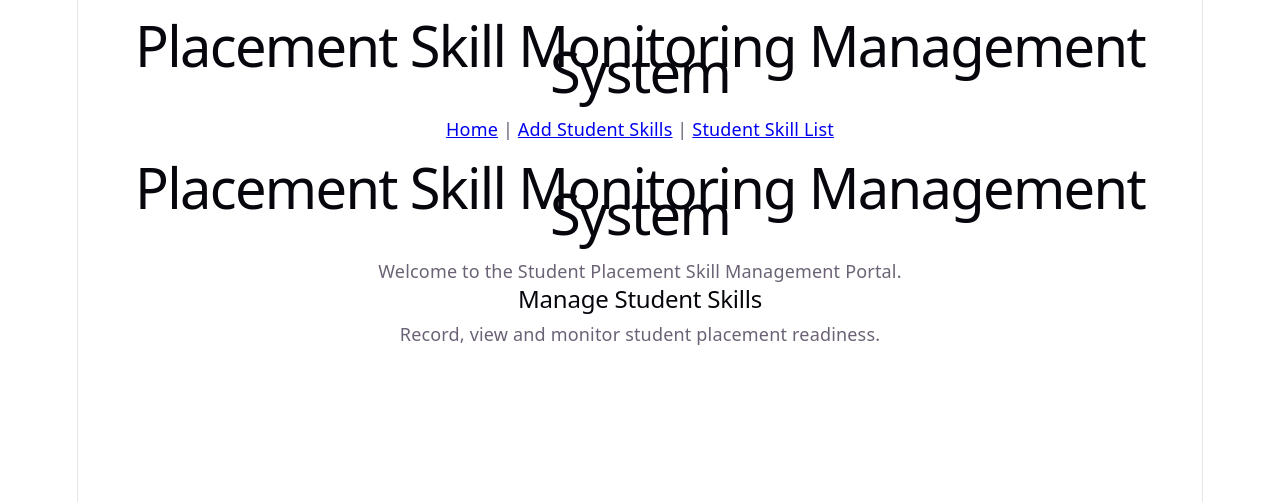
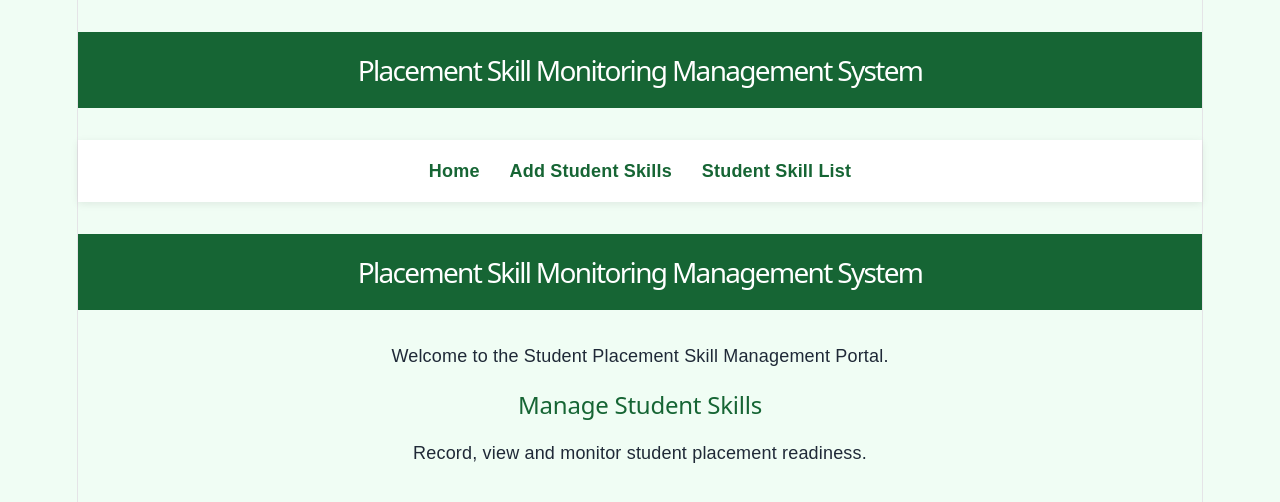
Before and after one commit to kavibharathi-2006/Placement-Skill-Management-Q1, a React (Vite) app in the folder client/: page / in a window 1280 px wide. Shown: the top 502 px of the page. Built offline with nearby package versions, Linux system fonts and the light colour scheme.

Commit message:
Import App.css and clean up navigation links

```diff
--- a/client/src/App.jsx
+++ b/client/src/App.jsx
@@ -3,6 +3,7 @@ import { BrowserRouter, Routes, Route, Link } from "react-router-dom";
 import Home from "./pages/Home";
 import AddStudent from "./pages/AddStudent";
 import StudentList from "./pages/StudentList";
+import "./App.css";
 
 function App() {
   return (
@@ -11,8 +12,8 @@ function App() {
         <h1>Placement Skill Monitoring Management System</h1>
 
         <nav>
-          <Link to="/">Home</Link>{" | "}
-          <Link to="/add-student">Add Student Skills</Link>{" | "}
+          <Link to="/">Home</Link>
+          <Link to="/add-student">Add Student Skills</Link>
           <Link to="/student-list">Student Skill List</Link>
         </nav>
 
```
